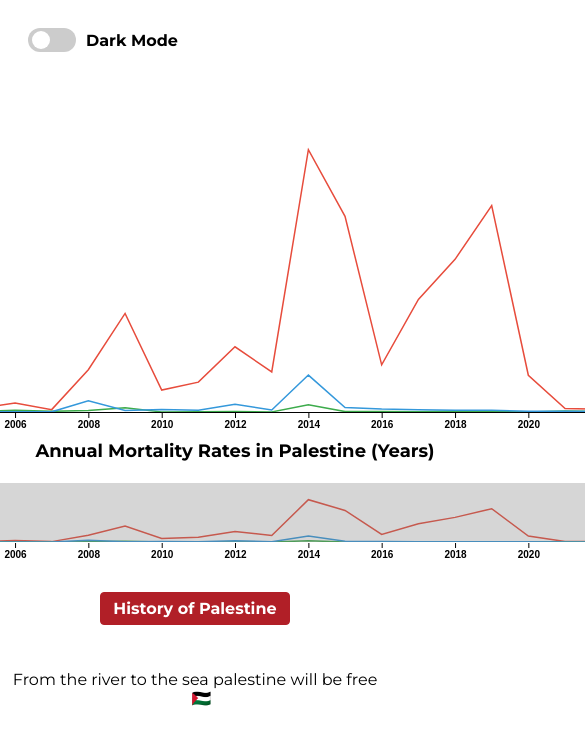
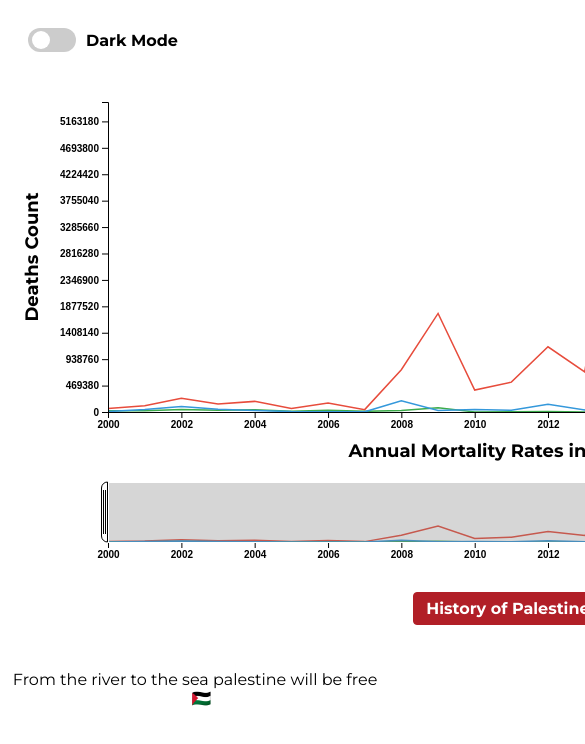
Before and after one commit to MarouaneBenbetka/Palestine-Annual-Death-Count-D3, a plain HTML site: page index.html in a window 390 px wide. Shown: the top 744 px of the page, 585 px wide, since content can reach past the window. Drawn offline with Linux system fonts and the light colour scheme.

Commit message:
fix responsivity

```diff
--- a/style.css
+++ b/style.css
@@ -38,13 +38,16 @@ body {
 	pointer-events: all;
 }
 .chart-container {
-	width: 100%;
-	max-width: calc(max(1300px, 100vw));
+	min-width: calc(max(1000px, 100vw));
 	height: 700px;
 	display: flex;
 	justify-content: center;
 	align-items: center;
 	flex-direction: column;
+}
+
+svg {
+	max-width: calc(max(1400px, 100vw));
 }
 
 #footer {
```
